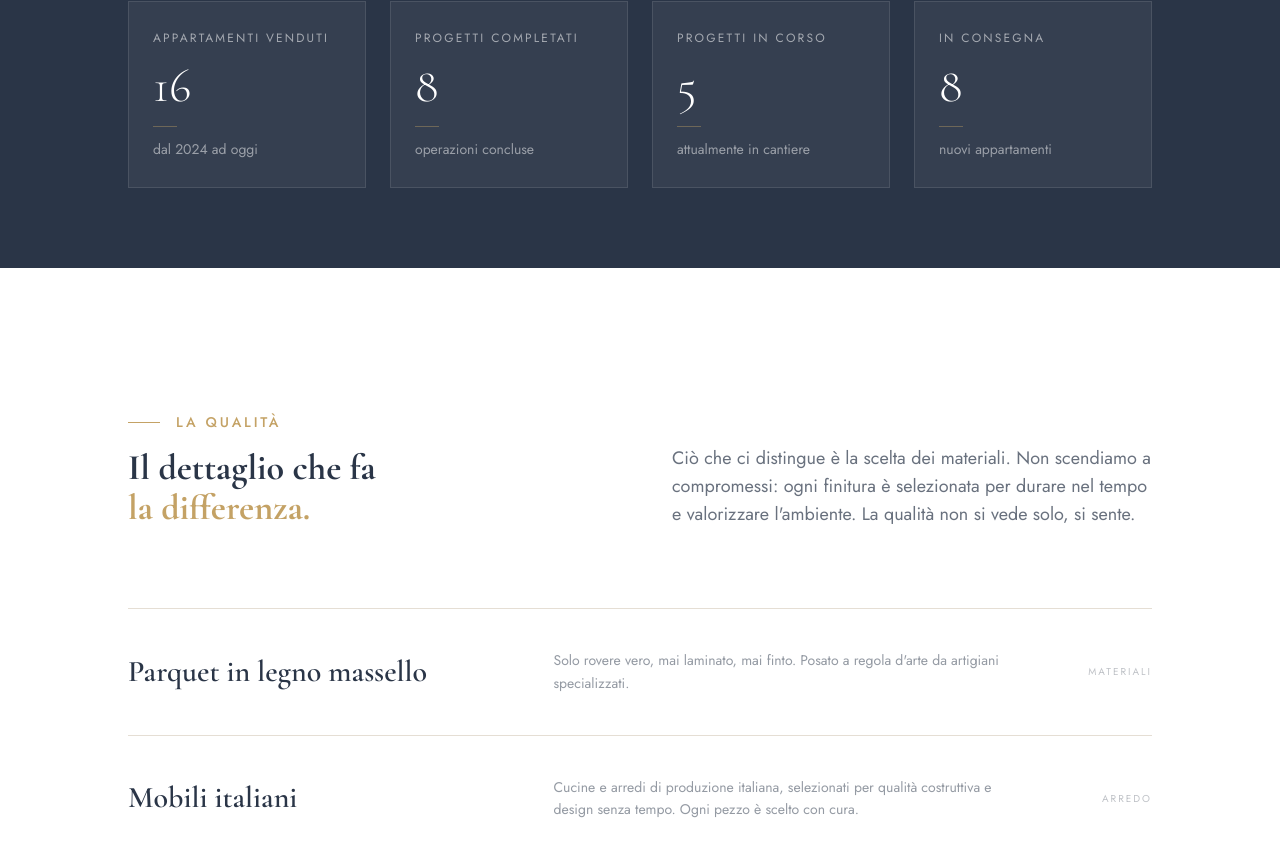
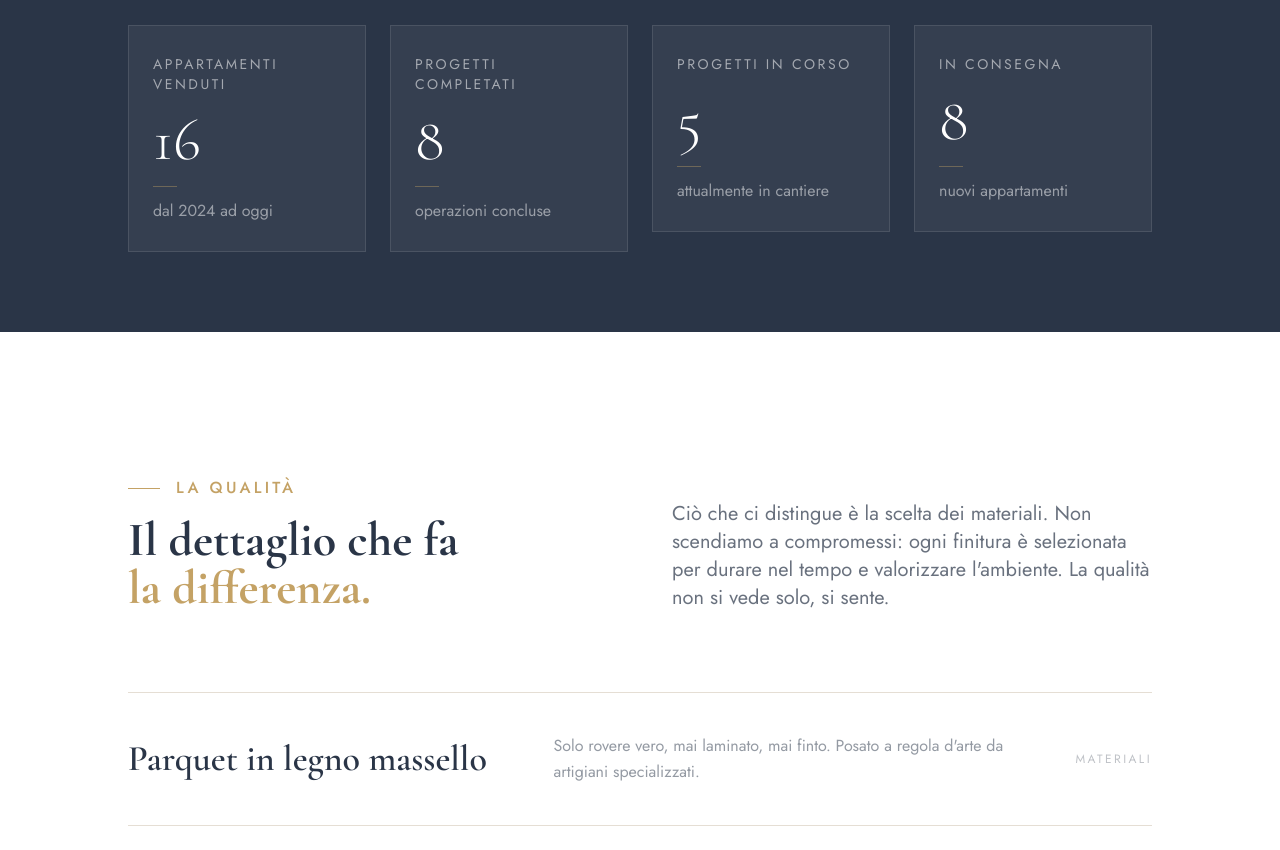
Before and after one commit to campionesi/campionesi, a Next.js app: page / in a window 1280 px wide. Shown: the part 1970-2820 px from the top of the page. Built offline with nearby package versions, Linux system fonts and the light colour scheme.

Commit message:
testi più grandi, fix mobile qualità

```diff
--- a/src/app/globals.css
+++ b/src/app/globals.css
@@ -33,15 +33,15 @@
   }
 
   .heading-section {
-    @apply font-serif text-3xl md:text-4xl font-bold leading-tight;
+    @apply font-serif text-4xl md:text-5xl font-bold leading-tight;
   }
 
   .label-section {
-    @apply font-sans text-xs md:text-sm uppercase tracking-[0.2em] text-brand-oro font-medium;
+    @apply font-sans text-sm md:text-base uppercase tracking-[0.2em] text-brand-oro font-medium;
   }
 
   .body-text {
-    @apply font-sans text-base md:text-lg leading-relaxed text-brand-blu/70;
+    @apply font-sans text-lg md:text-xl leading-relaxed text-brand-blu/70;
   }
 
   .btn-primary {
--- a/src/components/Approccio.tsx
+++ b/src/components/Approccio.tsx
@@ -48,7 +48,7 @@ export default function Approccio() {
                   {s}
                 </h3>
 
-                <p className="font-sans text-sm md:text-base text-brand-blu/50 leading-relaxed mt-6 max-w-md mx-auto">
+                <p className="font-sans text-base md:text-lg text-brand-blu/50 leading-relaxed mt-6 max-w-md mx-auto">
                   {details[i]}
                 </p>
 
--- a/src/components/Footer.tsx
+++ b/src/components/Footer.tsx
@@ -13,7 +13,7 @@ export default function Footer() {
               <Link href="/" className="font-serif text-2xl font-bold tracking-tight">
                 campionesi
               </Link>
-              <p className="text-sm font-sans text-white/50 mt-4 leading-relaxed max-w-xs">
+              <p className="text-base font-sans text-white/50 mt-4 leading-relaxed max-w-xs">
                 Investimenti immobiliari nel centro di Milano.
                 Acquisiamo, ristrutturiamo e vendiamo con finiture di pregio.
               </p>
@@ -23,17 +23,17 @@ export default function Footer() {
             <div>
               <h4 className="text-xs font-sans uppercase tracking-[0.2em] text-brand-oro mb-6">Navigazione</h4>
               <div className="space-y-3">
-                <Link href="/#progetti" className="block text-sm font-sans text-white/60 hover:text-white transition-colors">Progetti</Link>
-                <Link href="/#approccio" className="block text-sm font-sans text-white/60 hover:text-white transition-colors">Chi Siamo</Link>
-                <Link href="/#qualita" className="block text-sm font-sans text-white/60 hover:text-white transition-colors">Qualità</Link>
-                <Link href="/#contatti" className="block text-sm font-sans text-white/60 hover:text-white transition-colors">Contatti</Link>
+                <Link href="/#progetti" className="block text-base font-sans text-white/60 hover:text-white transition-colors">Progetti</Link>
+                <Link href="/#approccio" className="block text-base font-sans text-white/60 hover:text-white transition-colors">Chi Siamo</Link>
+                <Link href="/#qualita" className="block text-base font-sans text-white/60 hover:text-white transition-colors">Qualità</Link>
+                <Link href="/#contatti" className="block text-base font-sans text-white/60 hover:text-white transition-colors">Contatti</Link>
               </div>
             </div>
 
             {/* Contatti */}
             <div>
               <h4 className="text-xs font-sans uppercase tracking-[0.2em] text-brand-oro mb-6">Contatti</h4>
-              <div className="space-y-3 text-sm font-sans text-white/60">
+              <div className="space-y-3 text-base font-sans text-white/60">
                 <p>Milano, Italia</p>
                 <a href="mailto:info@campionesi.com" className="block hover:text-white transition-colors">info@campionesi.com</a>
                 <a href="tel:+393454636063" className="block hover:text-white transition-colors">+39 345 463 6063</a>
--- a/src/components/Numeri.tsx
+++ b/src/components/Numeri.tsx
@@ -50,14 +50,14 @@ export default function Numeri() {
               transition={{ duration: 0.6, delay: i * 0.12, ease: [0.25, 0.46, 0.45, 0.94] }}
             >
               <div className="border border-white/10 bg-white/5 px-6 py-7 text-left hover:border-brand-oro/30 transition-colors duration-500 group">
-                <p className="font-sans text-xs uppercase tracking-[0.18em] text-white/55 mb-4 group-hover:text-brand-oro/70 transition-colors duration-500">
+                <p className="font-sans text-sm uppercase tracking-[0.18em] text-white/55 mb-4 group-hover:text-brand-oro/70 transition-colors duration-500">
                   {stat.label}
                 </p>
-                <p className="font-serif text-4xl md:text-5xl font-light text-white leading-none mb-2">
+                <p className="font-serif text-5xl md:text-6xl font-light text-white leading-none mb-2">
                   <CountUp target={stat.value} />
                 </p>
                 <div className="w-6 h-px bg-brand-oro/40 mt-4 mb-3 group-hover:w-10 transition-all duration-500" />
-                <p className="font-sans text-sm text-white/50">
+                <p className="font-sans text-base text-white/50">
                   {stat.detail}
                 </p>
               </div>
--- a/src/components/Qualita.tsx
+++ b/src/components/Qualita.tsx
@@ -58,31 +58,33 @@ export default function Qualita() {
         <div className="border-t border-brand-beige-dark">
           {features.map((feat, i) => (
             <AnimatedSection key={feat.number} delay={i * 0.1}>
+              <div className="border-b border-brand-beige-dark">
                 <motion.div
-                className="group grid grid-cols-[1fr_1fr] md:grid-cols-[1fr_1.2fr_6rem] items-center gap-6 md:gap-10 py-8 md:py-10 border-b border-brand-beige-dark cursor-default"
+                  className="group grid grid-cols-[1fr_1fr] md:grid-cols-[1fr_1.2fr_6rem] items-center gap-6 md:gap-10 py-8 md:py-10 cursor-default"
                   whileHover={{ x: 6 }}
                   transition={{ duration: 0.3, ease: 'easeOut' }}
                 >
                   {/* Title */}
-                <h3 className="font-serif text-xl md:text-2xl lg:text-3xl font-semibold text-brand-blu group-hover:text-brand-oro transition-colors duration-400 leading-tight">
+                  <h3 className="font-serif text-2xl md:text-3xl lg:text-4xl font-semibold text-brand-blu group-hover:text-brand-oro transition-colors duration-400 leading-tight">
                     {feat.title}
                   </h3>
 
                   {/* Description */}
-                <p className="font-sans text-sm text-brand-blu/50 leading-relaxed hidden md:block">
+                  <p className="font-sans text-base text-brand-blu/50 leading-relaxed hidden md:block">
                     {feat.description}
                   </p>
 
                   {/* Tag */}
-                <span className="hidden md:block font-sans text-[10px] uppercase tracking-[0.2em] text-brand-blu/30 group-hover:text-brand-oro/60 transition-colors duration-400 text-right">
+                  <span className="hidden md:block font-sans text-xs uppercase tracking-[0.2em] text-brand-blu/30 group-hover:text-brand-oro/60 transition-colors duration-400 text-right">
                     {feat.tag}
                   </span>
                 </motion.div>
 
                 {/* Mobile description */}
-              <p className="md:hidden font-sans text-sm text-brand-blu/50 leading-relaxed pb-4 -mt-2">
+                <p className="md:hidden font-sans text-base text-brand-blu/50 leading-relaxed pb-4">
                   {feat.description}
                 </p>
+              </div>
             </AnimatedSection>
           ))}
         </div>
```
Lines whose indentation alone changed are shown as unchanged.
